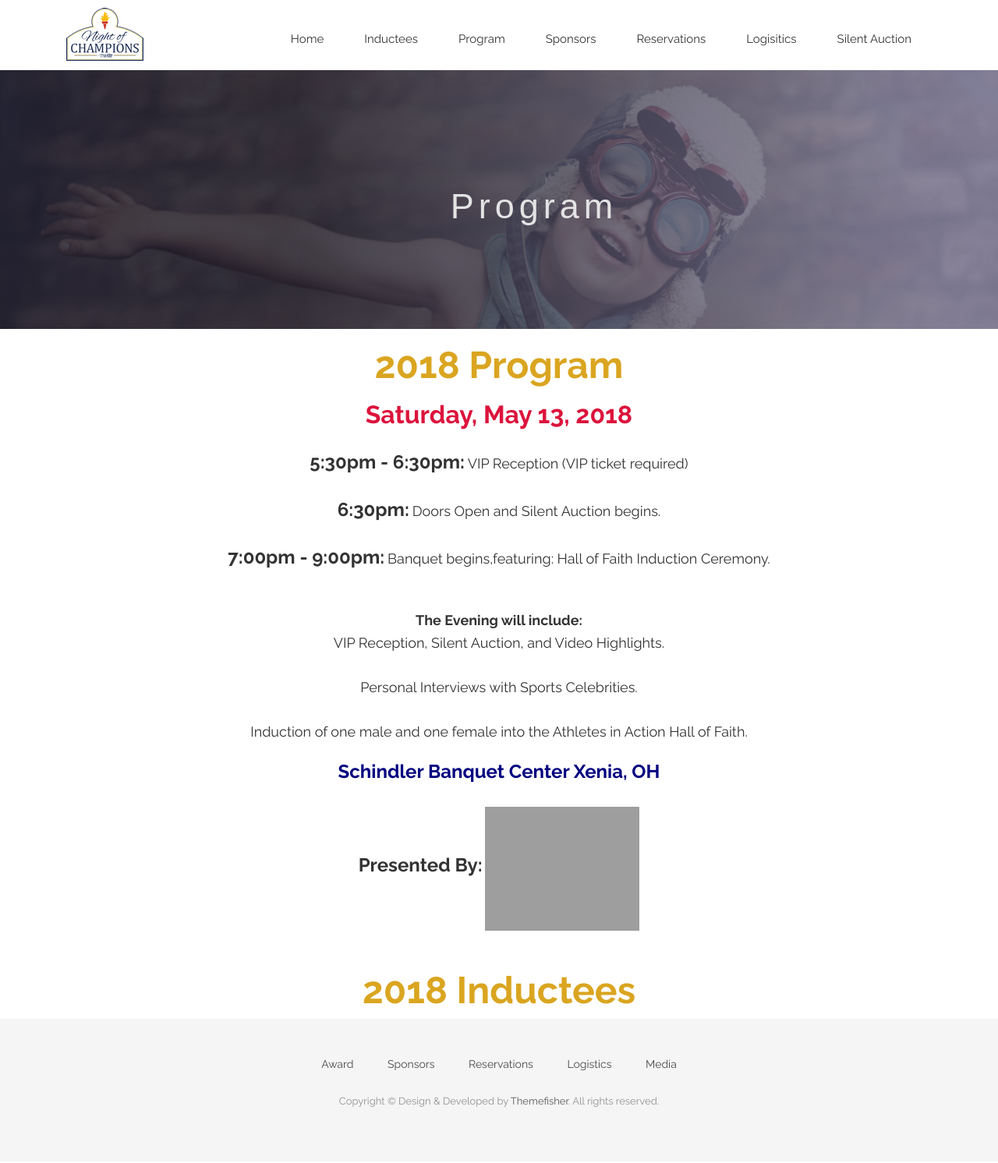
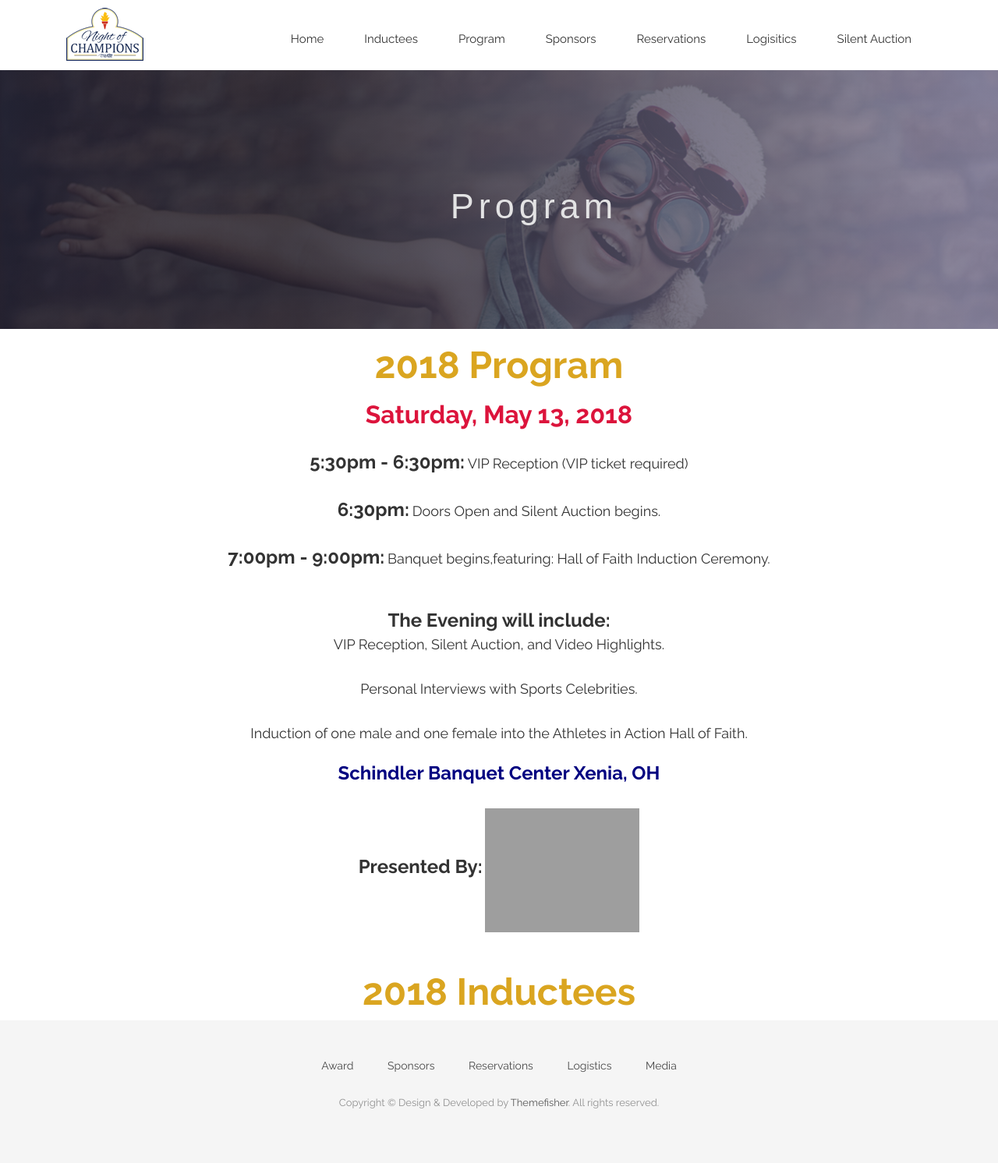
Before and after one commit to CruGlobal/NightofChampions, a Jekyll site: the page built from program.markdown, in a window 1280 px wide. Shown: the whole page at 78% size. Built offline with Jekyll 4.4.1, drawn with Linux system fonts in a browser that asks for light colours; nearby versions of some CDN libraries; some web fonts are replaced; grey boxes are pictures that could not be loaded.

Commit message:
Updated Program

```diff
--- a/program.markdown
+++ b/program.markdown
@@ -31,7 +31,7 @@
 <br>
 <br>
 <div style="text-align: center;">
-<p><b><font size="4">The Evening will include:</font></b><br>
+<p><b><font size="5">The Evening will include:</font></b><br>
 <font size="4">VIP Reception, Silent Auction, and Video Highlights.</font>
 <br> <br>
 <font size="4">Personal Interviews with Sports Celebrities.</font>
```
